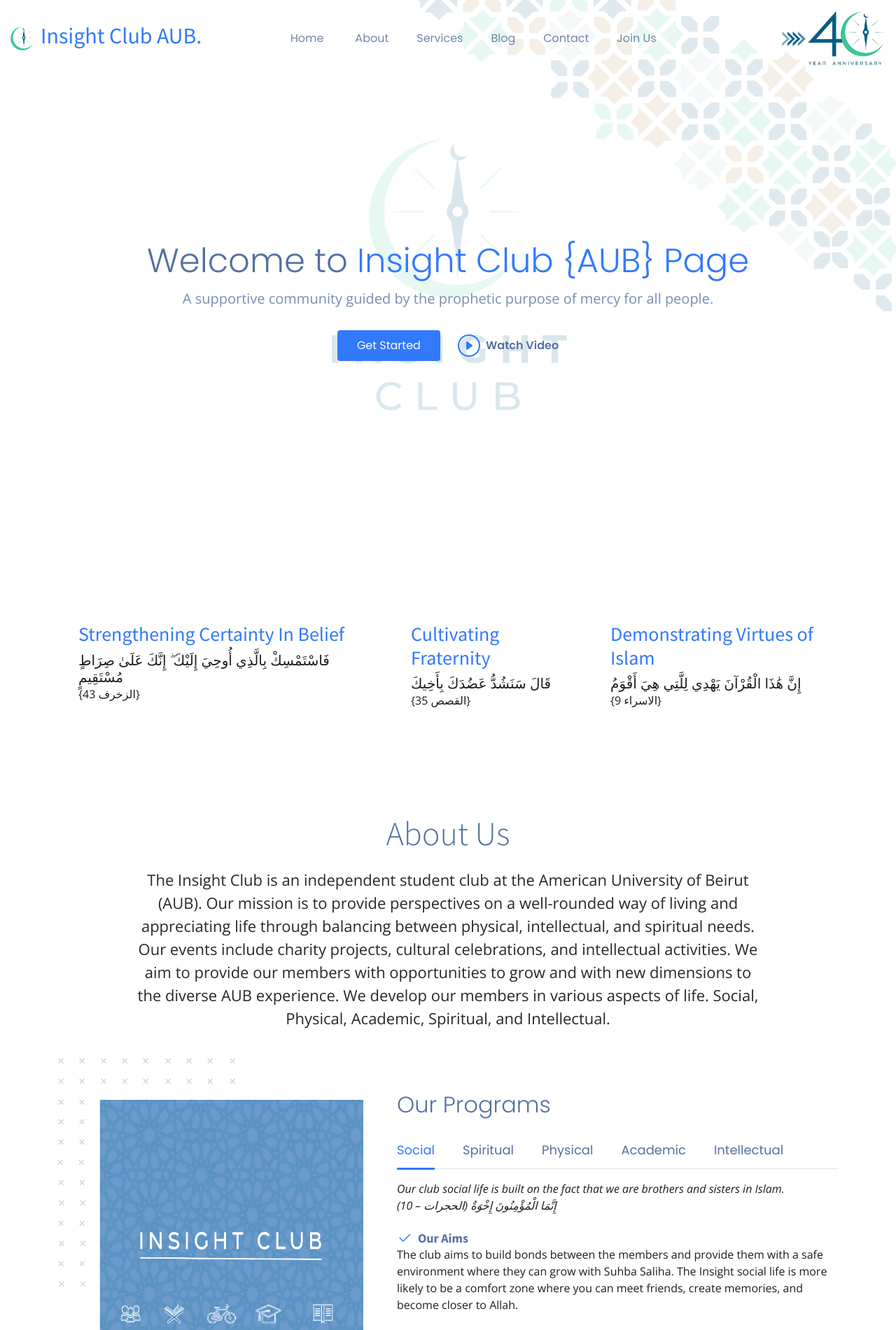
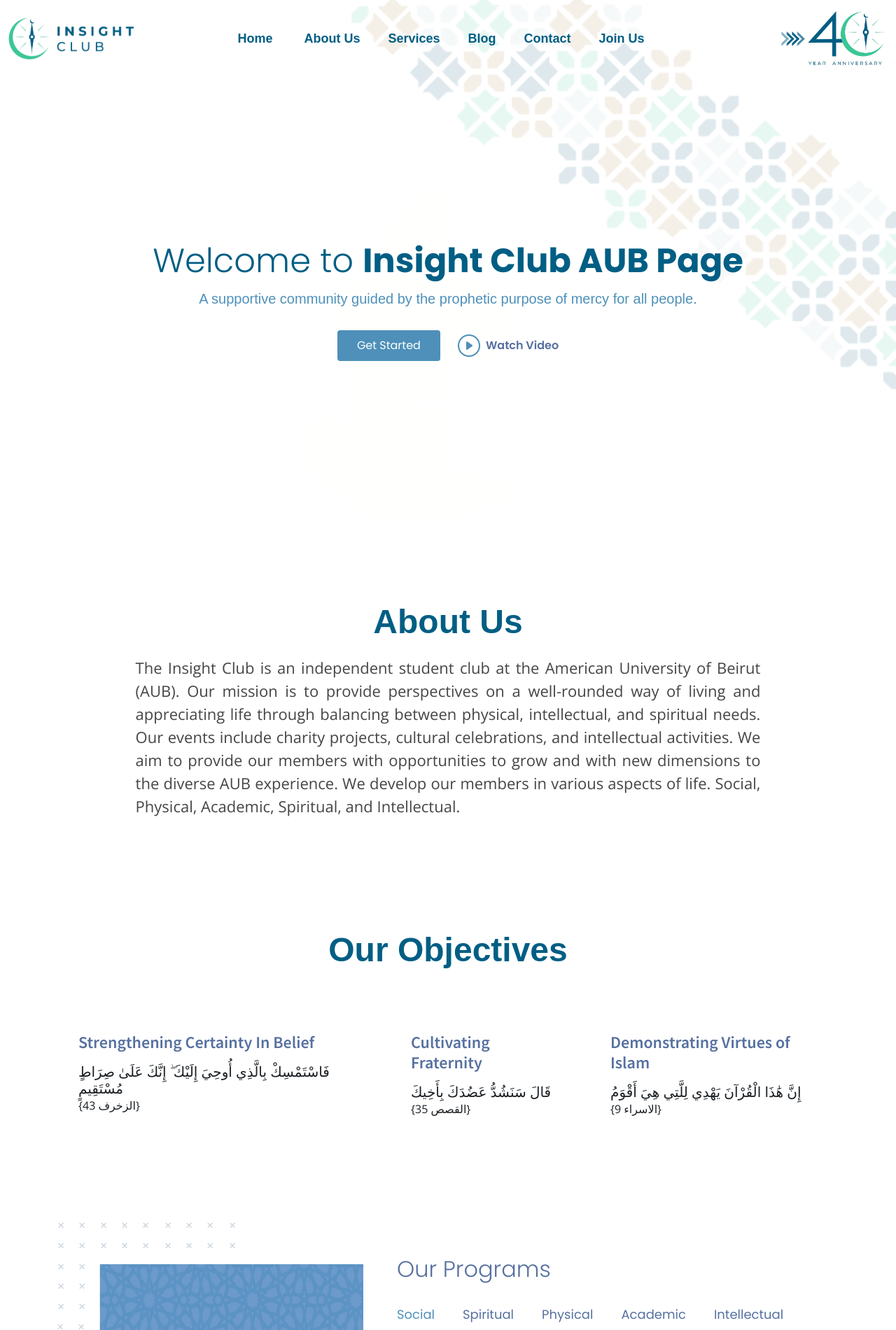
Before and after one commit to insight-club-AUB/website-frontend, a PHP site: page / in a window 1280 px wide. Shown: the top 1901 px of the page at 70% size. Run offline with PHP 8.4, Linux system fonts and the light colour scheme; some libraries are stand-ins or nearby versions.

Commit message:
Version-4

```diff
--- a/assets/css/main.css
+++ b/assets/css/main.css
@@ -21,7 +21,7 @@
 }
 
 a:hover {
-  color: var(--color-links-hover);
+  color: #39C795 ;
   text-decoration: none;
 }
 
@@ -102,9 +102,11 @@
 }
 .section-header h2 {
   font-size: 48px;
-  font-weight: 300;
+  font-weight: bold;
   margin-bottom: 20px;
-  color: var(--color-secondary);
+  color: #005E84;
+  font-family: sans-serif;
+
 }
 .section-header p {
   margin: 0 auto;
@@ -272,10 +274,11 @@
     align-items: center;
     justify-content: space-between;
     padding: 14px 20px;
-    font-family: var(--font-secondary);
-    font-size: 16px;
-    font-weight: 400;
-    color: rgba(var(--color-secondary-dark-rgb), 0.7);
+    font-family:  Sans-serif;
+    font-size: 18px;
+    font-weight: bold;
+
+    color: #005E84;
     white-space: nowrap;
     transition: 0.3s;
     position: relative;
@@ -292,7 +295,7 @@
     height: 2px;
     bottom: 0;
     left: 0;
-    background-color: var(--color-primary);
+    background-color: #39C795;
     visibility: hidden;
     transition: all 0.3s ease-in-out 0s;
     transform: scaleX(0);
@@ -317,7 +320,7 @@
     transform: scaleX(0.7);
   }
   .navbar a:hover, .navbar .active, .navbar .active:focus, .navbar li:hover > a {
-    color: var(--color-primary);
+    color: #39C795;
   }
   .navbar .dropdown a:hover:before, .navbar .dropdown:hover > a:before, .navbar .dropdown .active:before {
     visibility: hidden;
@@ -542,7 +545,7 @@
   border-radius: 4px;
   transition: 0.5s;
   color: var(--color-white);
-  background: var(--color-primary);
+  background-color: #4E90B9;
   font-family: var(--font-secondary);
 }
 .hero-animated .btn-get-started:hover {
@@ -808,7 +811,7 @@
 .hero-fullscreen {
   width: 100%;
   min-height: 100vh;
-  background: url("../img/hero-fullscreen-bg.png") center center;
+  background: url("../img/hero-fullscreen-bg3.png") center center;
   background-size: cover;
   position: relative;
   padding: 120px 0 60px;
--- a/assets/css/variables-blue.css
+++ b/assets/css/variables-blue.css
@@ -22,7 +22,7 @@
 
   /* Fonts */
   --font-default: 'Open Sans', system-ui, -apple-system, "Segoe UI", Roboto, "Helvetica Neue", Arial, "Noto Sans", "Liberation Sans", sans-serif, "Apple Color Emoji", "Segoe UI Emoji", "Segoe UI Symbol", "Noto Color Emoji";
-  --font-primary: 'Source Sans Pro', sans-serif;
+  --font-primary: 'Source Sans Pro',sans-serif;
   --font-secondary: 'Poppins', sans-serif;
 
   /* Colors */
@@ -33,11 +33,11 @@
   --color-default-rgb: 26, 31, 36;
 
   /* Defult links color */
-  --color-links: #3279fc;
-  --color-links-hover: #4797ff;
+  --color-links: #005E84;
+  --color-links-hover: #39C795;
 
   /* Primay colors */
-  --color-primary: #3279fc;
+  --color-primary: #4E90B9;
   --color-primary-light: #4797ff;
   --color-primary-dark: #1c61e2;
 
@@ -55,7 +55,7 @@
   --color-secondary-dark-rgb: 59, 83, 128;
 
   /* General colors */
-  --color-blue: #0d6efd;
+  --color-blue: #4E90B9;
   --color-blue-rgb: 13, 110, 253;
 
   --color-indigo: #6610f2;
--- a/assets/css/variables.css
+++ b/assets/css/variables.css
@@ -33,8 +33,8 @@
   --color-default-rgb: 26, 31, 36;
 
   /* Defult links color */
-  --color-links: #0ea2bd;
-  --color-links-hover: #1ec3e0;
+  --color-links: #005E84;
+  --color-links-hover: #39C795;
 
   /* Primay colors */
   --color-primary: #0ea2bd;
--- a/index.html
+++ b/index.html
@@ -77,25 +77,26 @@
       >
         <a
           href="index.html"
-          class="logo d-flex align-items-center scrollto me-auto me-lg-0"
+          class="d-flex align-items-center scrollto me-auto me-lg-1 mr-2"
         >
           <!-- Uncomment the line below if you also wish to use an image logo -->
           <img
             class="img-fluid img-responsive rounded"
-            src="assets/img/insightlogo.jpg"
-            alt=""
-          />
-          <h2>Insight Club AUB<span>.</span></h2>
+            src="assets/img/logo2.png"
+            alt=""
+            width="180"
+            height="10"
+          />
         </a>
 
         <nav id="navbar" class="navbar">
           <ul>
             <li class="">
-              <a href="#"><span>Home</span> <i class="bi"></i></a>
-            </li>
-
-            <li>
-              <a class="nav-link scrollto" href="index.html#about">About</a>
+              <a href="#"><span >Home</span> <i class="bi"></i></a>
+            </li>
+
+            <li>
+              <a class="nav-link scrollto" href="index.html#about">About Us</a>
             </li>
             <li>
               <a class="nav-link scrollto" href="index.html#services"
@@ -178,84 +179,36 @@
         class="container d-flex flex-column align-items-center position-relative"
         data-aos="zoom-out"
       >
-        <h2>Welcome to <span>Insight Club {AUB} Page</span></h2>
-        <p>A supportive community guided by the prophetic purpose of mercy for all people.</p>
+        <h2  style= "color: #005E84;">Welcome to <span style="color: #005E84; font-weight: bold;">Insight Club AUB Page</span></h2>
+        <p style="color: #4E90B9; font-family: sans-serif">A supportive community guided by the prophetic purpose of mercy for all people.</p>
+
         <div class="d-flex">
-          <a href="#about" class="btn-get-started scrollto">Get Started</a>
+          <a href="#about" class="btn-get-started scrollto" onMouseOver="this.style.backgroundColor='#39C795'" onMouseOut="this.style.backgroundColor='#4E90B9'">Get Started</a>
           <a
+            onMouseOver="this.style.color='#39C795'" onMouseOut="this.style.color='#4E90B9'"
             href="https://youtu.be/G7UyE4TsM88"
-            class="glightbox btn-watch-video d-flex align-items-center"
-            ><i class="bi bi-play-circle"></i><span>Watch Video</span></a
+            class="glightbox btn-watch-video d-flex align-items-center">
+            <i onMouseOver="this.style.color='#39C795'" onMouseOut="this.style.color='#4E90B9'" class="bi bi-play-circle">
+            </i>
+            <span
+            >Watch Video</span>
+            </a
           >
         </div>
       </div>
     </section>
 
     <main id="main">
+
+
       <!-- ======= Featured Services Section ======= -->
-      <section id="featured-services" class="featured-services">
-        <div class="container">
-          <div class="row gy-3">
-            <div class="col-xl-5 col-md-6 d-flex" data-aos="zoom-out">
-              <div class="service-item position-relative">
-                <h3>
-                  <a href="" class="stretched-link"
-                    >Strengthening Certainty In Belief</a
-                  >
-                </h3>
-                <p style="font-size: 20px">
-                  فَاسْتَمْسِكْ بِالَّذِي أُوحِيَ إِلَيْكَ ۖ إِنَّكَ عَلَىٰ
-                  صِرَاطٍ مُسْتَقِيمٍ
-                </p>
-                {الزخرف 43}
-              </div>
-            </div>
-            <!-- End Service Item -->
-
-            <div
-              class="col-xl-3 col-md-6 d-flex"
-              data-aos="zoom-out"
-              data-aos-delay="200"
-            >
-              <div class="service-item position-relative">
-                <h3><a href="" class="stretched-link">Cultivating Fraternity</a></h3>
-                <p style="font-size: 20px">
-                  قَالَ سَنَشُدُّ عَضُدَكَ بِأَخِيكَ
-                </p>
-                {القصص 35}
-              </div>
-            </div>
-            <!-- End Service Item -->
-
-            <div
-              class="col-xl-4 col-md-6 d-flex"
-              data-aos="zoom-out"
-              data-aos-delay="400"
-            >
-              <div class="service-item position-relative">
-                <h3>
-                  <a href="" class="stretched-link"
-                    >Demonstrating Virtues of Islam</a
-                  >
-                </h3>
-                <p style="font-size: 20px">
-                  إِنَّ هَٰذَا الْقُرْآنَ يَهْدِي لِلَّتِي هِيَ أَقْوَمُ
-                </p>
-                {الاسراء 9}
-              </div>
-            </div>
-            <!-- End Service Item -->
-          </div>
-        </div>
-      </section>
-      <!-- End Featured Services Section -->
 
       <!-- ======= About Section ======= -->
       <section id="about" class="about">
         <div class="container" data-aos="fade-up">
           <div class="section-header">
             <h2>About Us</h2>
-            <p style="color: rgb(44, 38, 38); font-size: 22px; text-align: center">
+            <p style="color: #454545; font-size: 22px; text-align: center; text-align:justify;  ">
               The Insight Club is an independent student club at the American University of Beirut (AUB).
               Our mission is to provide perspectives on a well-rounded way of living and appreciating life through balancing between physical, intellectual, and spiritual needs.
               Our events include charity projects, cultural celebrations, and intellectual activities.
@@ -265,6 +218,78 @@
             </p>
           </div>
 
+        </div>
+      </section>
+      <!-- End About Section -->
+
+
+      <section id="featured-services" class="featured-services">
+        <div class="container">
+          <div class="section-header">
+            <h2>Our Objectives</h2>
+
+          </div>
+
+          <div class="row gy-3">
+            <div class="col-md-5 d-flex" data-aos="zoom-out" style="justify-content: center;">
+              <div class="service-item">
+
+                <h4>
+                  <a href="" class="stretched-link"
+                    >Strengthening Certainty In Belief</a
+                  >
+                </h4>
+                <p style="font-size: 20px">
+                  فَاسْتَمْسِكْ بِالَّذِي أُوحِيَ إِلَيْكَ ۖ إِنَّكَ عَلَىٰ
+                  صِرَاطٍ مُسْتَقِيمٍ
+                </p>
+                {الزخرف 43}
+              </div>
+            </div>
+            <!-- End Service Item -->
+
+            <div
+              class="col-md-3"
+              data-aos="zoom-out"
+              data-aos-delay="200"
+              style="justify-content: centered;"
+            >
+              <div class="service-item position-relative">
+                <h4><a href="" class="stretched-link">Cultivating Fraternity</a></h4>
+                <p style="font-size: 20px">
+                  قَالَ سَنَشُدُّ عَضُدَكَ بِأَخِيكَ
+                </p>
+                {القصص 35}
+              </div>
+            </div>
+            <!-- End Service Item -->
+
+            <div
+              class="col-md-4"
+              data-aos="zoom-out"
+              data-aos-delay="400"
+            >
+              <div class="service-item position-relative">
+                <h4>
+                  <a href="" class="stretched-link"
+                    >Demonstrating Virtues of Islam</a
+                  >
+                </h4>
+                <p style="font-size: 20px">
+                  إِنَّ هَٰذَا الْقُرْآنَ يَهْدِي لِلَّتِي هِيَ أَقْوَمُ
+                </p>
+                {الاسراء 9}
+              </div>
+            </div>
+            <!-- End Service Item -->
+          </div>
+        </div>
+      </section>
+      <!-- End Featured Services Section -->
+
+      <!-- ======= About Section ======= -->
+      <section id="programs " class="about">
+            <div class="container" data-aos="fade-up">
               <div class="row g-4 g-lg-5" data-aos="fade-up" data-aos-delay="200">
                 <div class="col-lg-5">
                   <div class="about-img">
@@ -454,9 +479,12 @@
                   </div>
                 </div>
               </div>
+
             </div>
       </section>
       <!-- End About Section -->
+
+
 
       <!-- ======= Subcommitte Section ======= -->
       <section id="features" class="features">
@@ -1177,7 +1205,7 @@
               class="col-lg-7 d-flex flex-column justify-content-center align-items-stretch order-2 order-lg-1"
             >
               <div class="content px-xl-5">
-                <h3>Frequently Asked <strong>Questions</strong></h3>
+                <h3 style="color: #005E84;">Frequently Asked <strong>Questions</strong></h3>
                 <p>
                   It is your right to know. This section provides help with the
                   most common questions about Insight Club.
```
Also changed, not shown: assets/img/favicon.png (deleted), assets/img/hero-fullscreen-bg.jpg (added), assets/img/hero-fullscreen-bg3.png (added), assets/img/logo2.png (added), assets/img/testebg.jpeg (added). Lines whose indentation alone changed are shown as unchanged.
